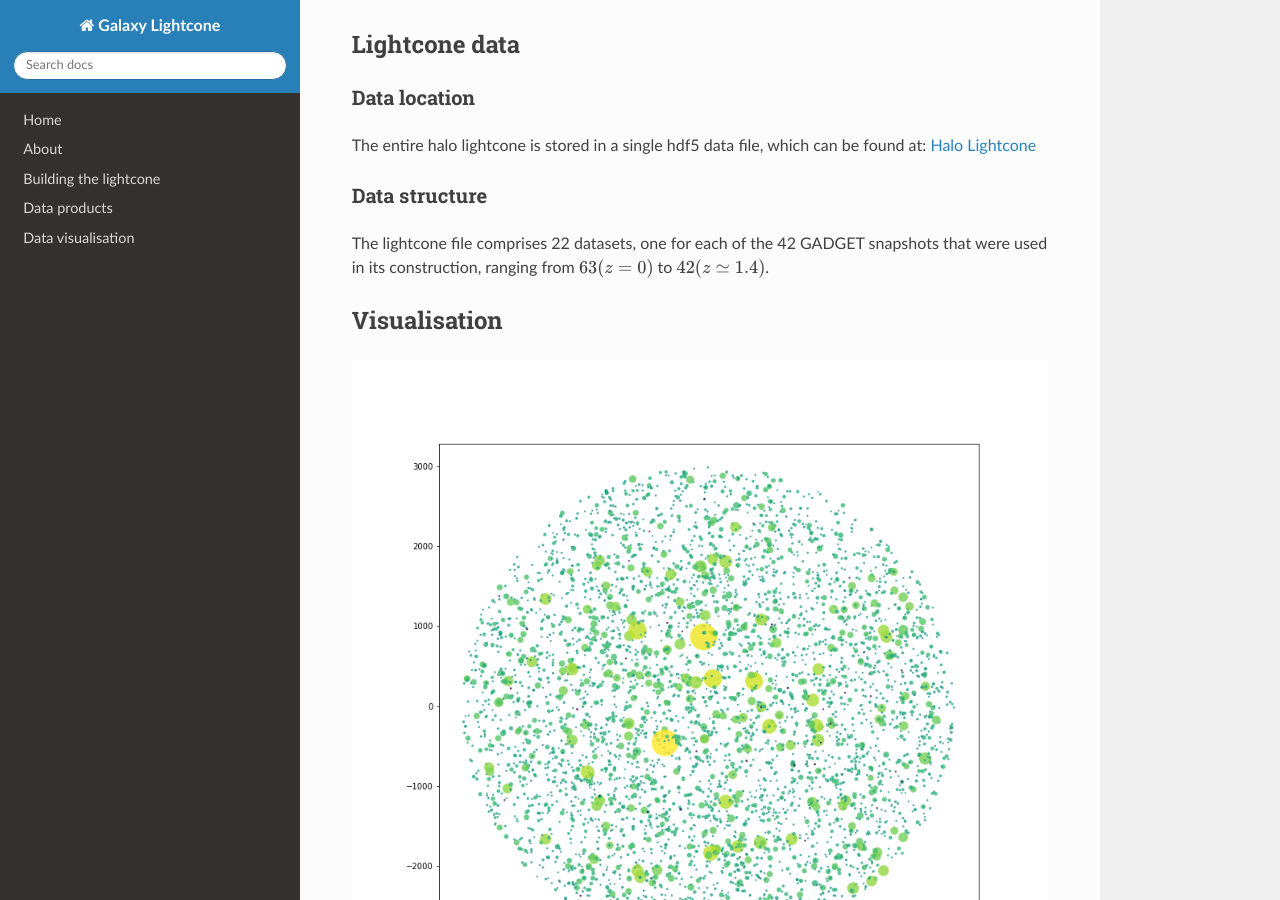
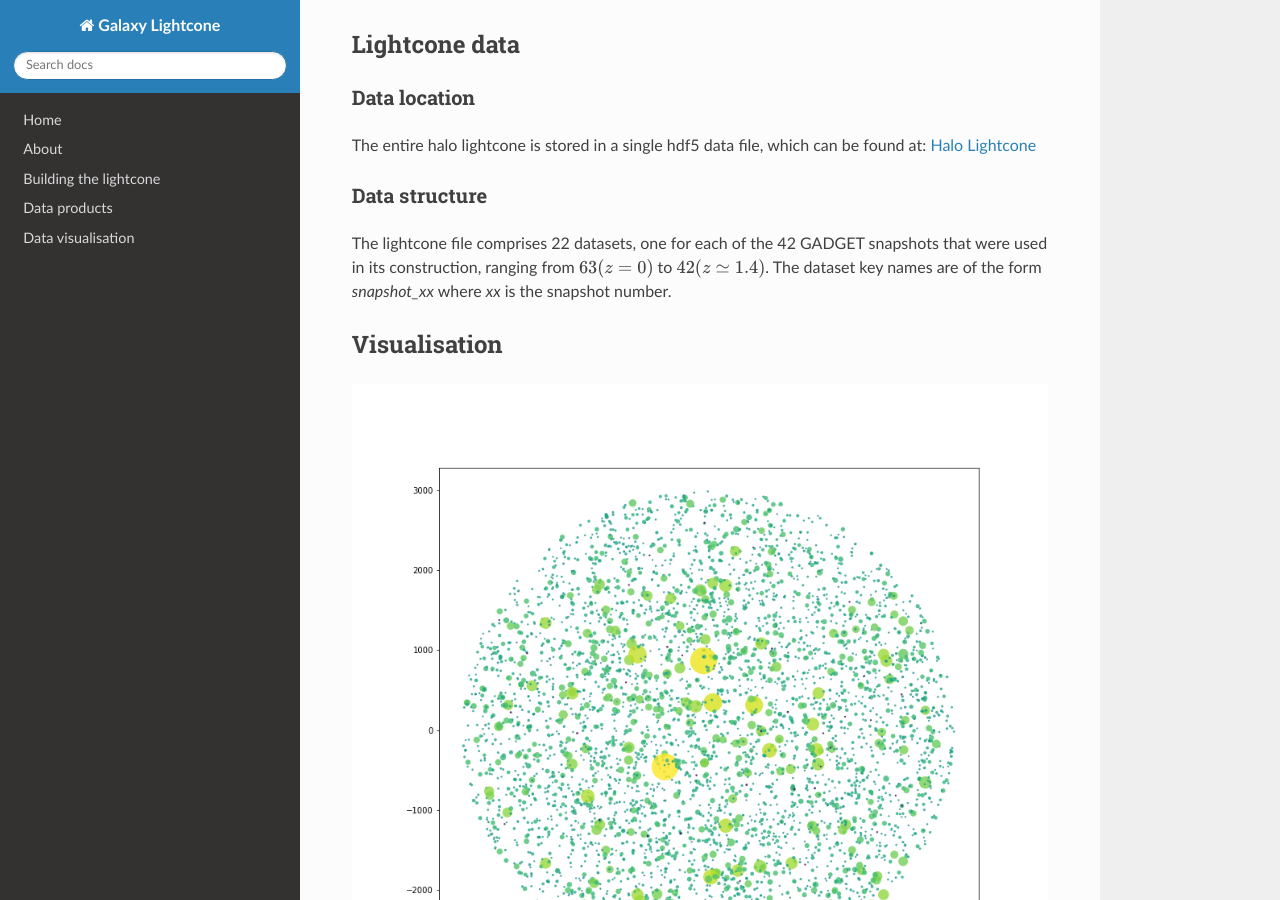
Before and after one commit to rajbooth/Lightcone, an MkDocs documentation site: the page built from docs/halo_lightcone.md, in a window 1280 px wide and 900 px high, scrolled down 436 px. Built offline with MkDocs 1.6.1, drawn with Linux system fonts in a browser that asks for light colours; nearby versions of some CDN libraries; formulas are drawn with MathJax 3.

Commit message:
docs/halo_lightcone.md updated from https://stackedit.io/

```diff
--- a/docs/halo_lightcone.md
+++ b/docs/halo_lightcone.md
@@ -15,11 +15,11 @@
 [Halo Lightcone](Canonical%20Path%09/cosma6/data/dp004/dc-boot5/Lightcone/Halo_FullSky)
 
 ### Data structure
-The lightcone file comprises 22 datasets, one for each of the 42 GADGET snapshots that were used in its construction, ranging from $63 (z=0)$ to $42 (z\simeq 1.4)$.
+The lightcone file comprises 22 datasets, one for each of the 42 GADGET snapshots that were used in its construction, ranging from $63 (z=0)$ to $42 (z\simeq 1.4)$. The dataset key names are of the form *snapshot_xx*  where *xx* is the snapshot number.
 
 ## Visualisation
 ![enter image description here](https://raw.githubusercontent.com/rajbooth/Lightcone/master/images/Halo_lightcone.png)
 
 <!--stackedit_data:
-eyJoaXN0b3J5IjpbLTEwMDE5MjczNjUsMTkyODY1MzIzMl19
+eyJoaXN0b3J5IjpbMTc4MTkwODY5OSwxOTI4NjUzMjMyXX0=
 -->
```
